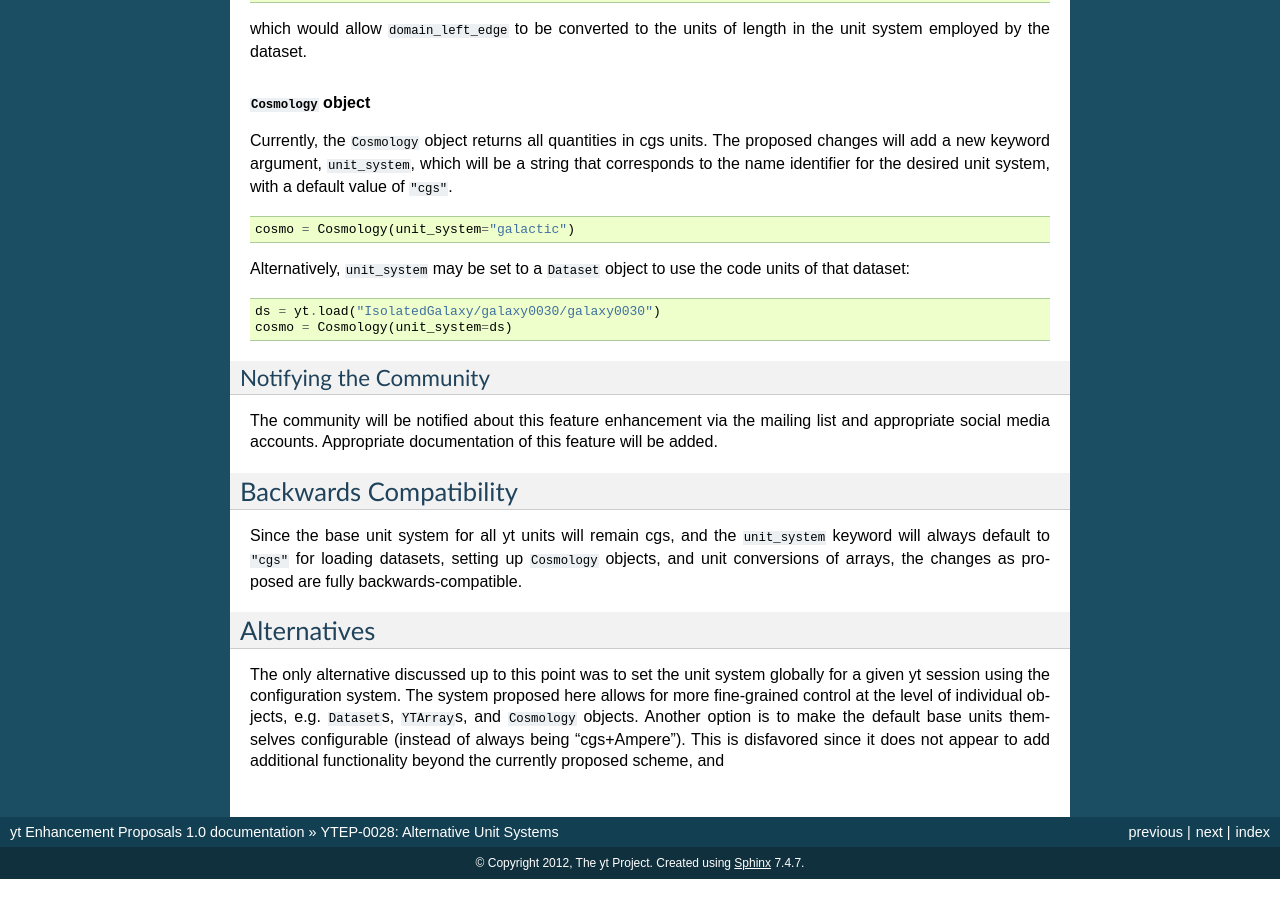
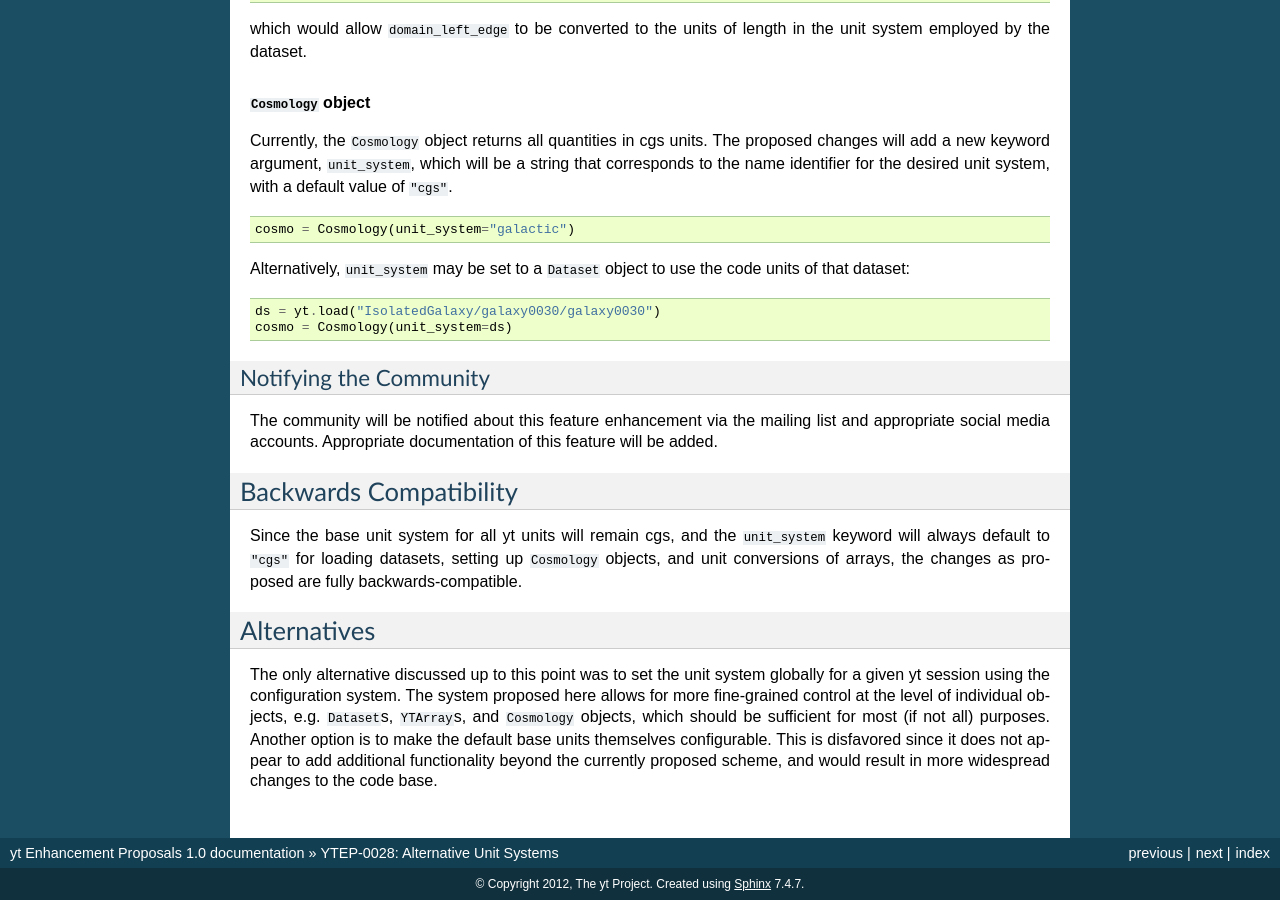
Before and after one commit to yt-project/ytep, a Sphinx documentation site: the page built from source/YTEPs/YTEP-0028.rst, in a window 1280 px wide and 900 px high, scrolled down 4773 px. Built offline with Sphinx 7.4.7, drawn with Linux system fonts in a browser that asks for light colours; formulas are drawn with MathJax 3; before the commit the page ends 5652 px from its top, so only the background shows below that.

Commit message:
Cleaning this up a little bit

```diff
--- a/source/YTEPs/YTEP-0028.rst
+++ b/source/YTEPs/YTEP-0028.rst
@@ -331,7 +331,7 @@ Alternatives
 The only alternative discussed up to this point was to set the unit system
 globally for a given yt session using the configuration system. The system proposed
 here allows for more fine-grained control at the level of individual objects, e.g.
-``Dataset``\s, ``YTArray``\s, and ``Cosmology`` objects. Another option is
-to make the default base units themselves configurable (instead of always being
-"cgs+Ampere"). This is disfavored since it does not appear to add additional
-functionality beyond the currently proposed scheme, and
+``Dataset``\s, ``YTArray``\s, and ``Cosmology`` objects, which should be sufficient for most (if
+not all) purposes. Another option is to make the default base units themselves configurable.
+This is disfavored since it does not appear to add additional functionality beyond the currently
+proposed scheme, and would result in more widespread changes to the code base.
```
